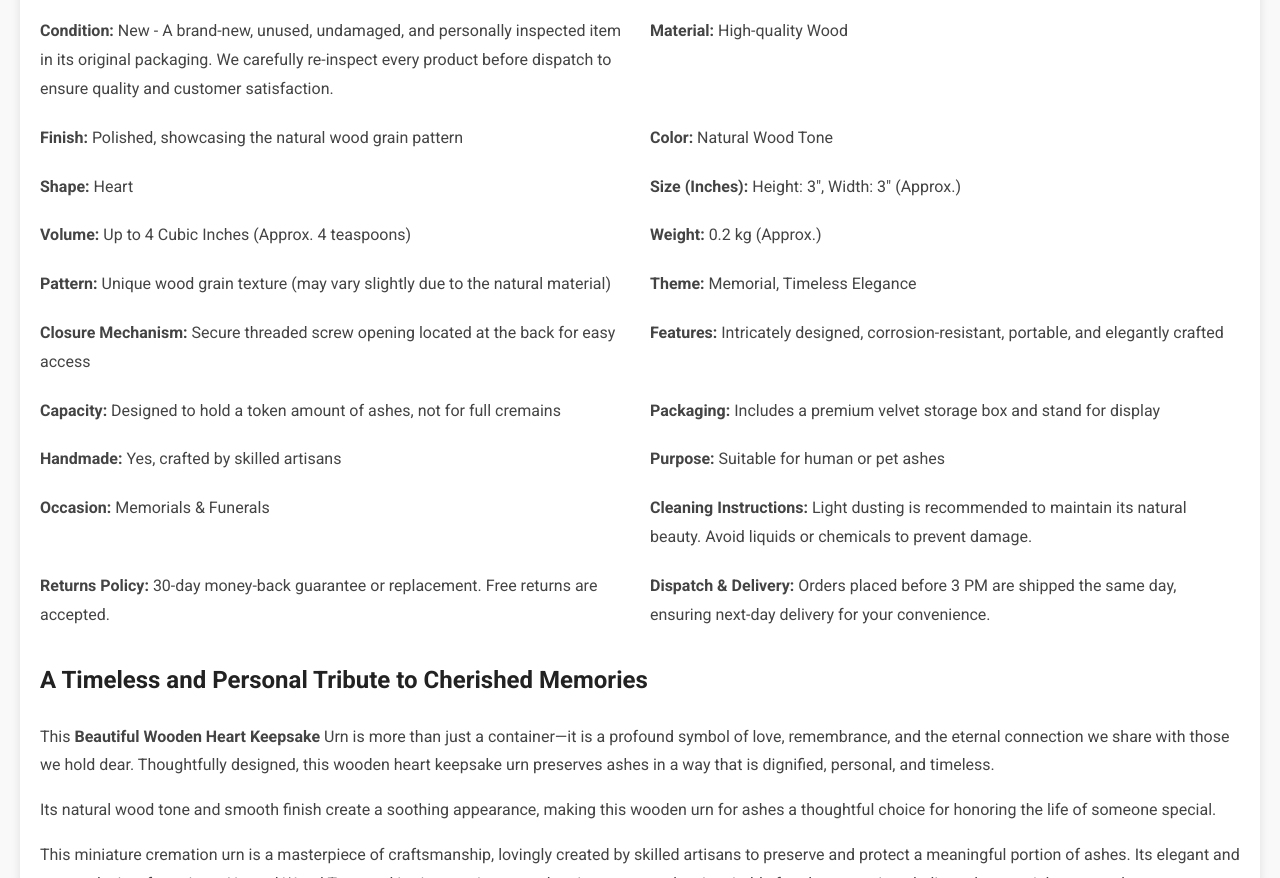
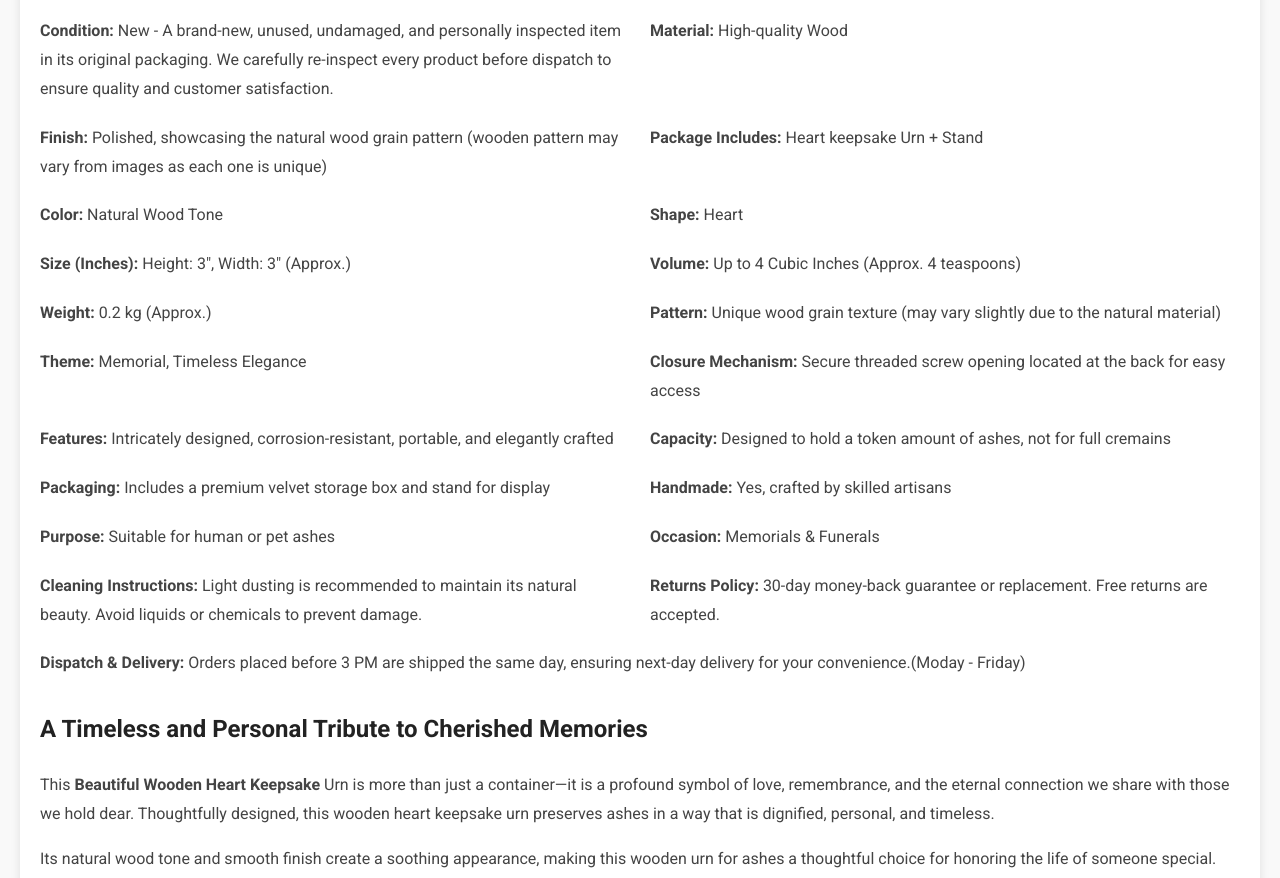
Before and after one commit to MSPK99/wooden, a plain HTML site: page index.html in a window 1280 px wide. Shown: the part 469-1347 px from the top of the page. Drawn offline with Linux system fonts and the light colour scheme.

Commit message:
index.html

```diff
--- a/index.html
+++ b/index.html
@@ -142,7 +142,8 @@
         <div style="display: flex; flex-wrap: wrap; gap: 20px; line-height: 1.8;">
             <div style="flex: 1 1 45%;"><strong>Condition:</strong> New - A brand-new, unused, undamaged, and personally inspected item in its original packaging. We carefully re-inspect every product before dispatch to ensure quality and customer satisfaction.</div>
             <div style="flex: 1 1 45%;"><strong>Material:</strong> High-quality Wood</div>
-            <div style="flex: 1 1 45%;"><strong>Finish:</strong> Polished, showcasing the natural wood grain pattern</div>
+            <div style="flex: 1 1 45%;"><strong>Finish:</strong> Polished, showcasing the natural wood grain pattern (wooden pattern may vary from images as each one is unique)</div>
+            <div style="flex: 1 1 45%;"><strong>Package Includes:</strong> Heart keepsake Urn + Stand</div>
             <div style="flex: 1 1 45%;"><strong>Color:</strong> Natural Wood Tone</div>
             <div style="flex: 1 1 45%;"><strong>Shape:</strong> Heart</div>
             <div style="flex: 1 1 45%;"><strong>Size (Inches):</strong> Height: 3", Width: 3" (Approx.)</div>
@@ -159,7 +160,7 @@
             <div style="flex: 1 1 45%;"><strong>Occasion:</strong> Memorials & Funerals</div>
             <div style="flex: 1 1 45%;"><strong>Cleaning Instructions:</strong> Light dusting is recommended to maintain its natural beauty. Avoid liquids or chemicals to prevent damage.</div>
             <div style="flex: 1 1 45%;"><strong>Returns Policy:</strong> 30-day money-back guarantee or replacement. Free returns are accepted.</div>
-            <div style="flex: 1 1 45%;"><strong>Dispatch & Delivery:</strong> Orders placed before 3 PM are shipped the same day, ensuring next-day delivery for your convenience.</div>
+            <div style="flex: 1 1 45%;"><strong>Dispatch & Delivery:</strong> Orders placed before 3 PM are shipped the same day, ensuring next-day delivery for your convenience.(Moday - Friday)</div>
         </div>
     </section>
 
```
